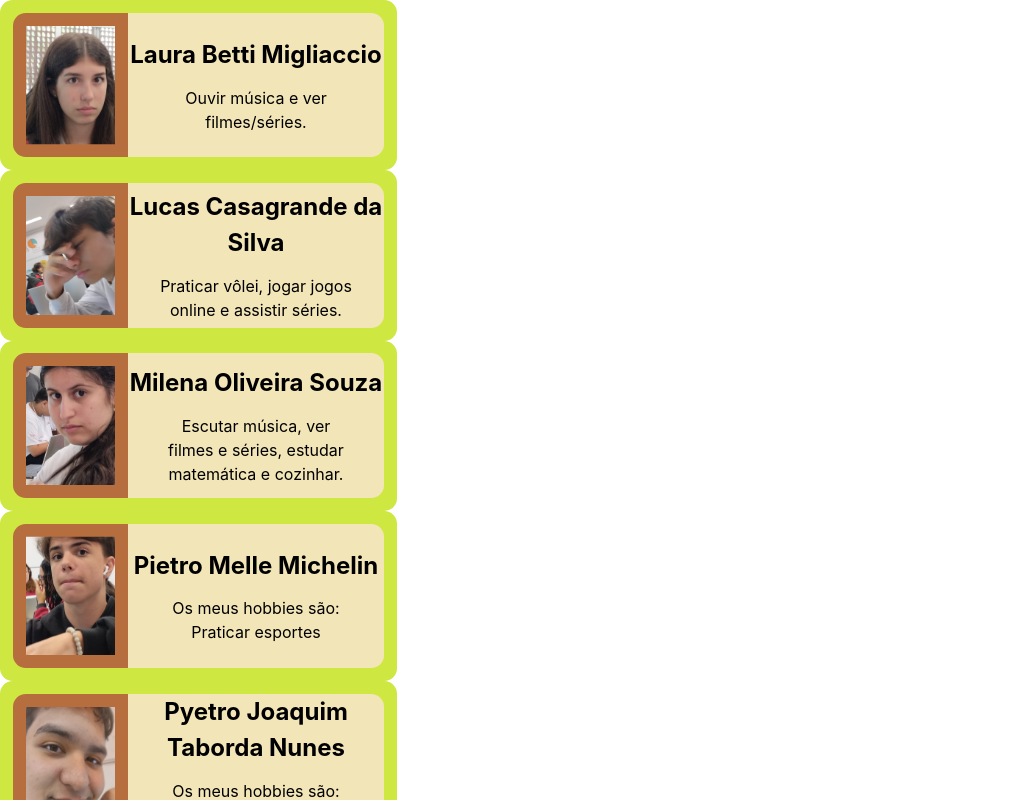
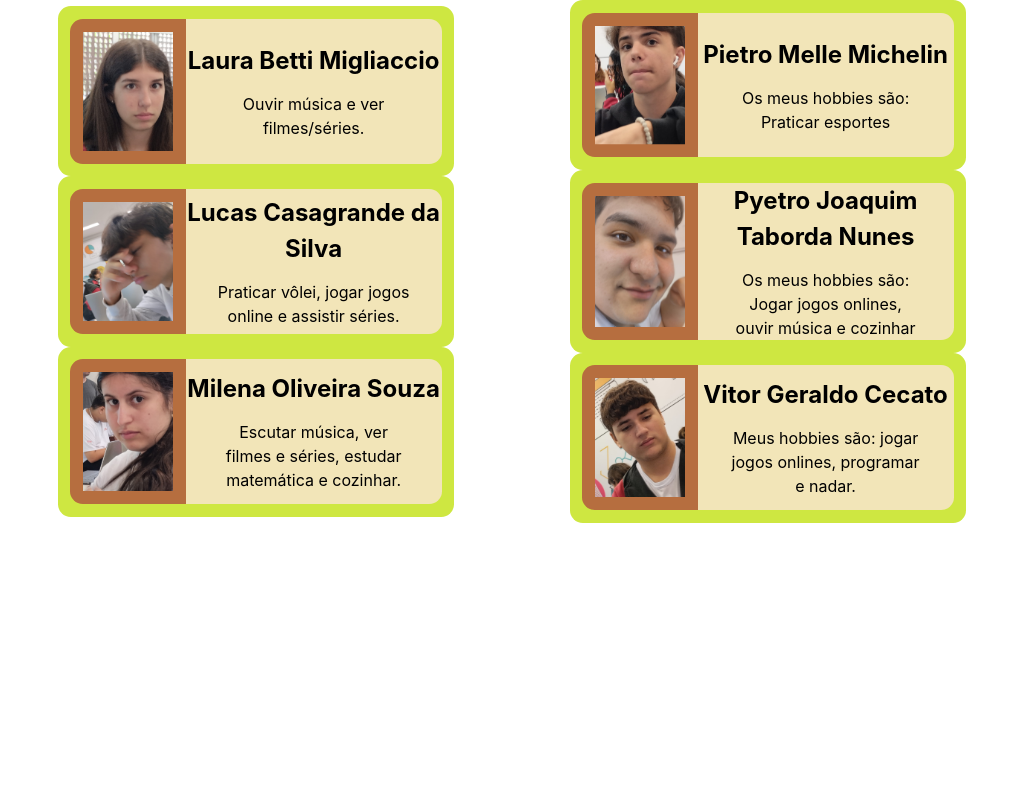
Before and after one commit to vitorcecato-sesi/desafio-react-grupo3, a React (Vite) app: page / in a window 1280 px wide. Shown: the top 800 px of the page, without its empty margins (0-1029 px from the left). Built offline with nearby package versions, Linux system fonts and the light colour scheme.

Commit message:
Configurando o app

```diff
--- a/src/App.css
+++ b/src/App.css
@@ -7,3 +7,16 @@
   display: flex;
   flex-direction: column;
 }
+
+.elementosCartas {
+  display: flex;
+  flex-direction: row;
+  align-items: center;
+  justify-content: space-around;
+  width: 80vw;
+}
+
+.blocoCartas {
+  display: flex;
+  flex-direction: column;
+}
--- a/src/App.jsx
+++ b/src/App.jsx
@@ -1,7 +1,11 @@
 /* 🎈 Aqui estamos importando o arquivo de estilo (CSS) */
 import "./App.css";
-/* 🎈 Aqui estamos importando o componente "Perfil", que vai trazar a function(props) para colocar as informações aqui */
-import Perfil from "./components/Perfis";
+
+// Componentes:
+  /* 🎈 Aqui estamos importando o componente "Perfil", que vai trazar a function(props) para colocar as informações aqui */
+  import Perfil from "./components/Perfis";
+//.
+
 /* 🎈 Aqui estamos importando as imagens que serão usadas nos perfis */
 import fotoPerfilLauraB from "./assets/fotoUsuarioLauraB.png";
 import fotoPerfilLucas from "./assets/fotoUsuarioLucas.png";
@@ -15,8 +19,9 @@ function App() {
 
   /* 🎈 Aqui estamos retornando o conteúdo do nosso aplicativo, o que vai exibir */
   return (
-    <div>
-      <>
+    <>
+    <main className="elementosCartas">
+      <section className="blocoCartas">
         {/* 🎈 Aqui estamos chamando o componente "Perfil" e passando as informações de cada pessoa */}
         <Perfil
           // Aqui estamos passando a foto como propriedade para o componente "Perfil"
@@ -27,18 +32,42 @@ function App() {
           hobbies="Ouvir música e ver filmes/séries."
         />
 
-        <Perfil foto={fotoPerfilLucas} nome="Lucas Casagrande da Silva" hobbies="Praticar vôlei, jogar jogos online e assistir séries." />
+        <Perfil
+          foto={fotoPerfilLucas}
+          nome="Lucas Casagrande da Silva"
+          hobbies="Praticar vôlei, jogar jogos online e assistir séries."
+        />
 
-        <Perfil foto={fotoPerfilMilena} nome="Milena Oliveira Souza" hobbies="Escutar música, ver filmes e séries, estudar matemática e cozinhar." />
+        <Perfil
+          foto={fotoPerfilMilena}
+          nome="Milena Oliveira Souza"
+          hobbies="Escutar música, ver filmes e séries, estudar matemática e cozinhar."
+        />
+      </section>
 
-        <Perfil foto={fotoPietro} nome="Pietro Melle Michelin" hobbies="Os meus hobbies são: Praticar esportes" />
+      <section className="blocoCartas">
+        <Perfil
+          foto={fotoPietro}
+          nome="Pietro Melle Michelin"
+          hobbies="Os meus hobbies são: Praticar esportes"
+        />
 
-        <Perfil foto={fotoPyetro} nome="Pyetro Joaquim Taborda Nunes" hobbies="Os meus hobbies são: Jogar jogos onlines, ouvir música e cozinhar" />
+        <Perfil
+          foto={fotoPyetro}
+          nome="Pyetro Joaquim Taborda Nunes"
+          hobbies="Os meus hobbies são: Jogar jogos onlines, ouvir música e cozinhar"
+        />
 
-        <Perfil foto={fotoVitor} nome="Vitor Geraldo Cecato" hobbies="Meus hobbies são: jogar jogos onlines, programar e nadar." />
-      </>
-    </div>
-  );
+        <Perfil
+          foto={fotoVitor}
+          nome="Vitor Geraldo Cecato"
+          hobbies="Meus hobbies são: jogar jogos onlines, programar e nadar."
+        />
+      </section>
+      </main>
+
+    </>
+  )
 }
 
 /* 🎈 Aqui estamos exportando a função "App" para que ela possa ser usada em outros arquivos e o que vai iniciar o App */
```
